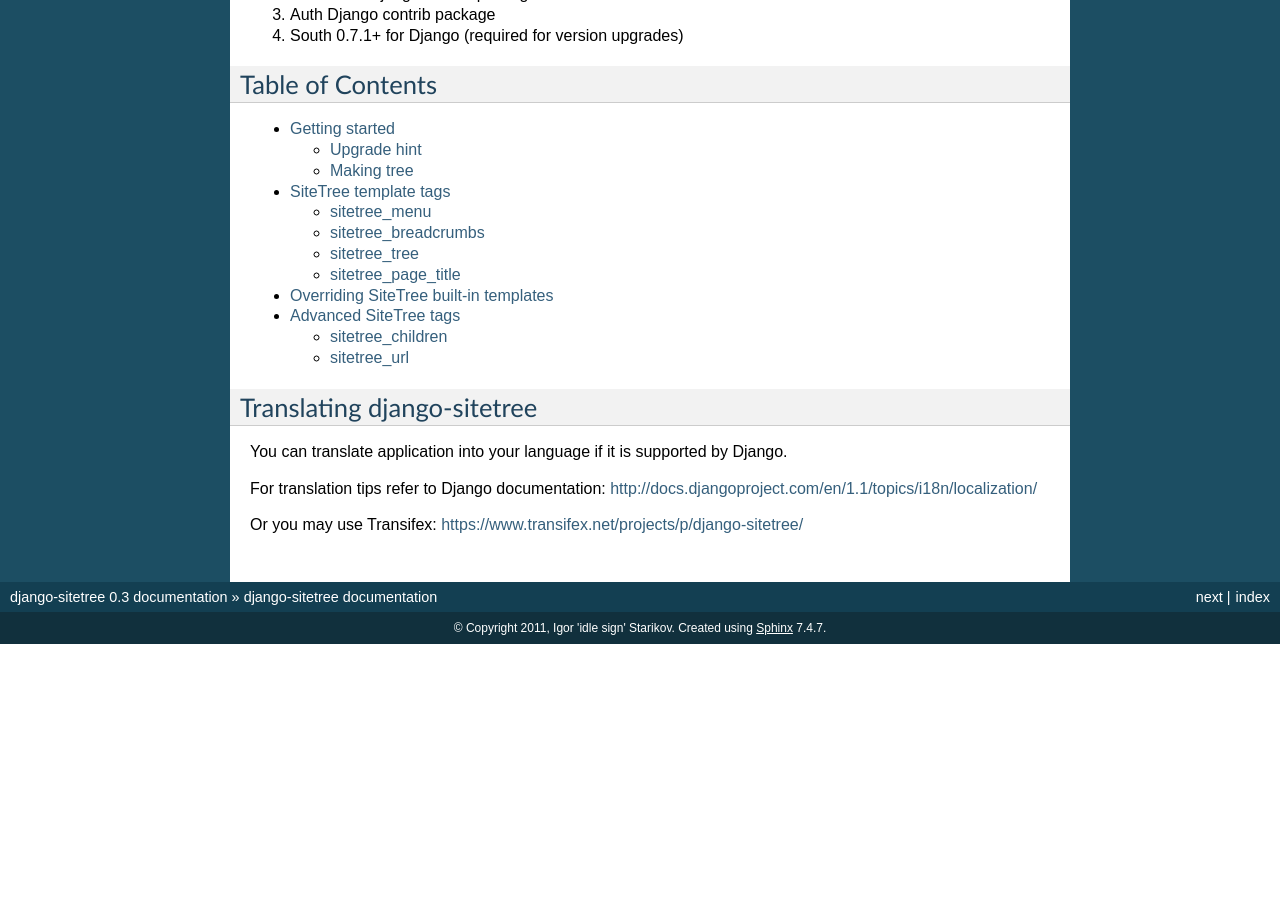
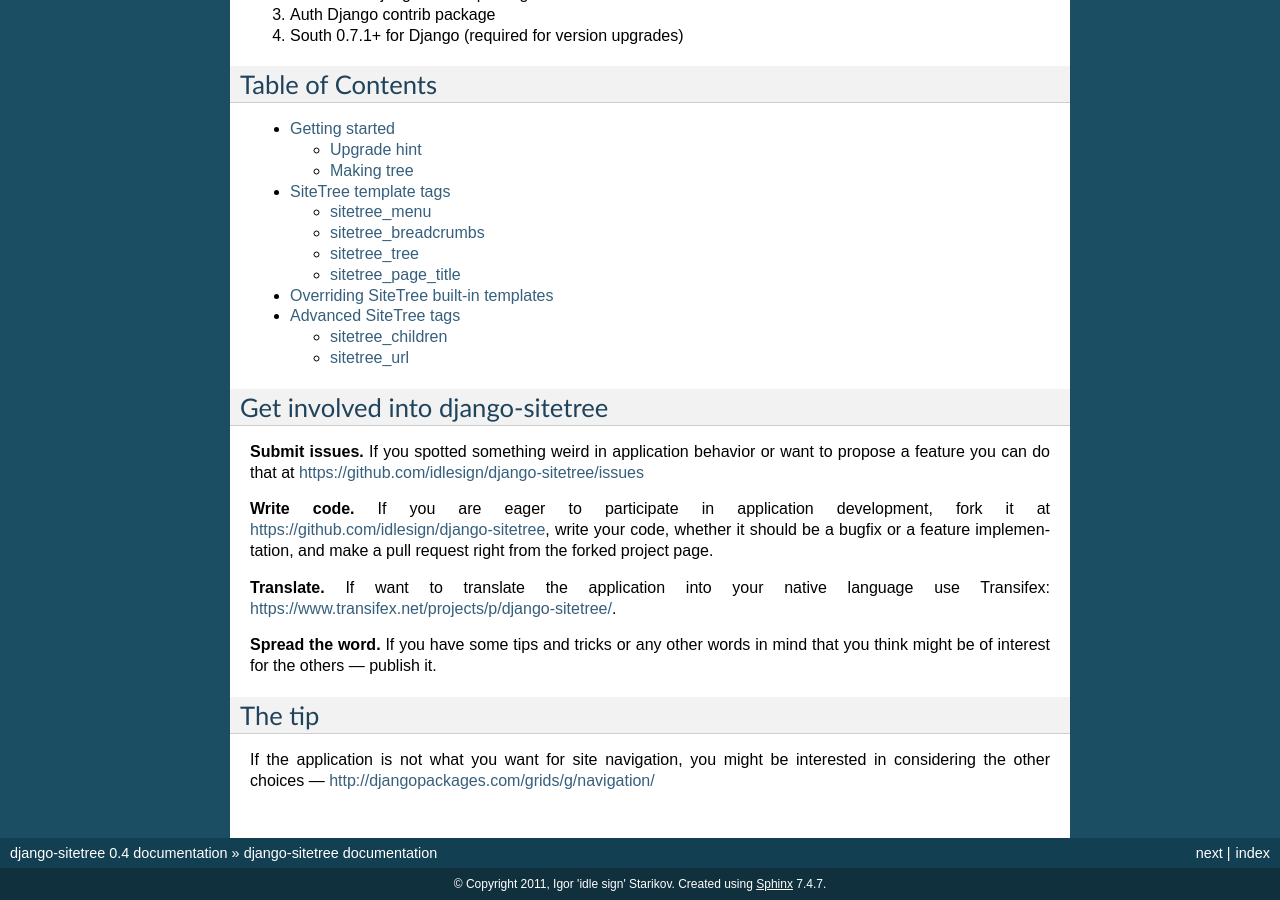
Before and after one commit to idlesign/django-sitetree, a Sphinx documentation site: the page built from docs/source/index.rst, in a window 1280 px wide and 900 px high, scrolled down 733 px. Built offline with Sphinx 7.4.7, drawn with Linux system fonts in a browser that asks for light colours; before the commit the page ends 1377 px from its top, so only the background shows below that; some of the changed text lies outside the part shown.

Commit message:
* Documentation updated, its version is bumped up.

```diff
--- a/docs/source/conf.py
+++ b/docs/source/conf.py
@@ -48,9 +48,9 @@
 # built documents.
 #
 # The short X.Y version.
-version = '0.3'
+version = '0.4'
 # The full version, including alpha/beta/rc tags.
-release = '0.3'
+release = '0.4'
 
 # The language for content autogenerated by Sphinx. Refer to documentation
 # for a list of supported languages.
--- a/docs/source/index.rst
+++ b/docs/source/index.rst
@@ -47,11 +47,19 @@
     tagsadv.rst
 
 
-Translating django-sitetree
----------------------------
+Get involved into django-sitetree
+---------------------------------
 
-You can translate application into your language if it is supported by Django.
+**Submit issues.** If you spotted something weird in application behavior or want to propose a feature you can do that at https://github.com/idlesign/django-sitetree/issues
 
-For translation tips refer to Django documentation: http://docs.djangoproject.com/en/1.1/topics/i18n/localization/
+**Write code.** If you are eager to participate in application development, fork it at https://github.com/idlesign/django-sitetree, write your code, whether it should be a bugfix or a feature implementation, and make a pull request right from the forked project page.
 
-Or you may use Transifex: https://www.transifex.net/projects/p/django-sitetree/
+**Translate.** If want to translate the application into your native language use Transifex: https://www.transifex.net/projects/p/django-sitetree/.
+
+**Spread the word.** If you have some tips and tricks or any other words in mind that you think might be of interest for the others — publish it.
+
+
+The tip
+-------
+
+If the application is not what you want for site navigation, you might be interested in considering the other choices — http://djangopackages.com/grids/g/navigation/
```
